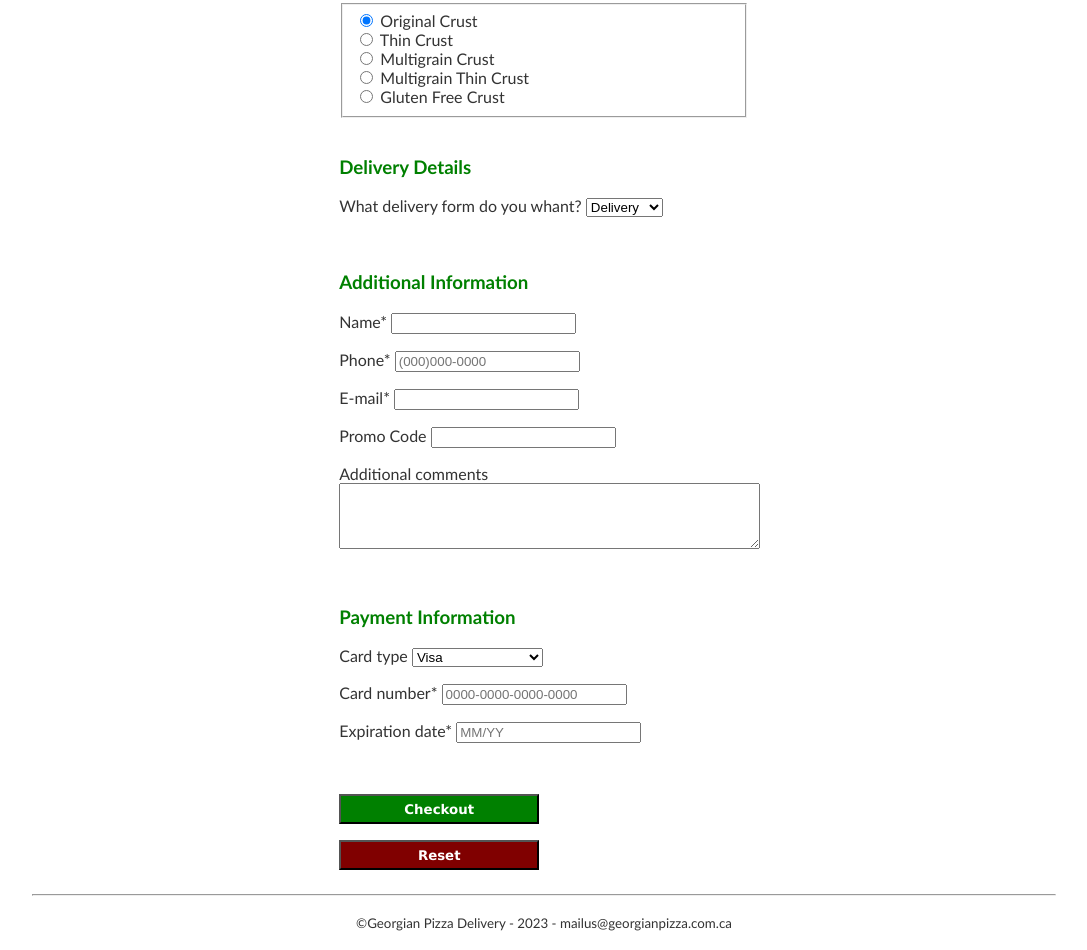
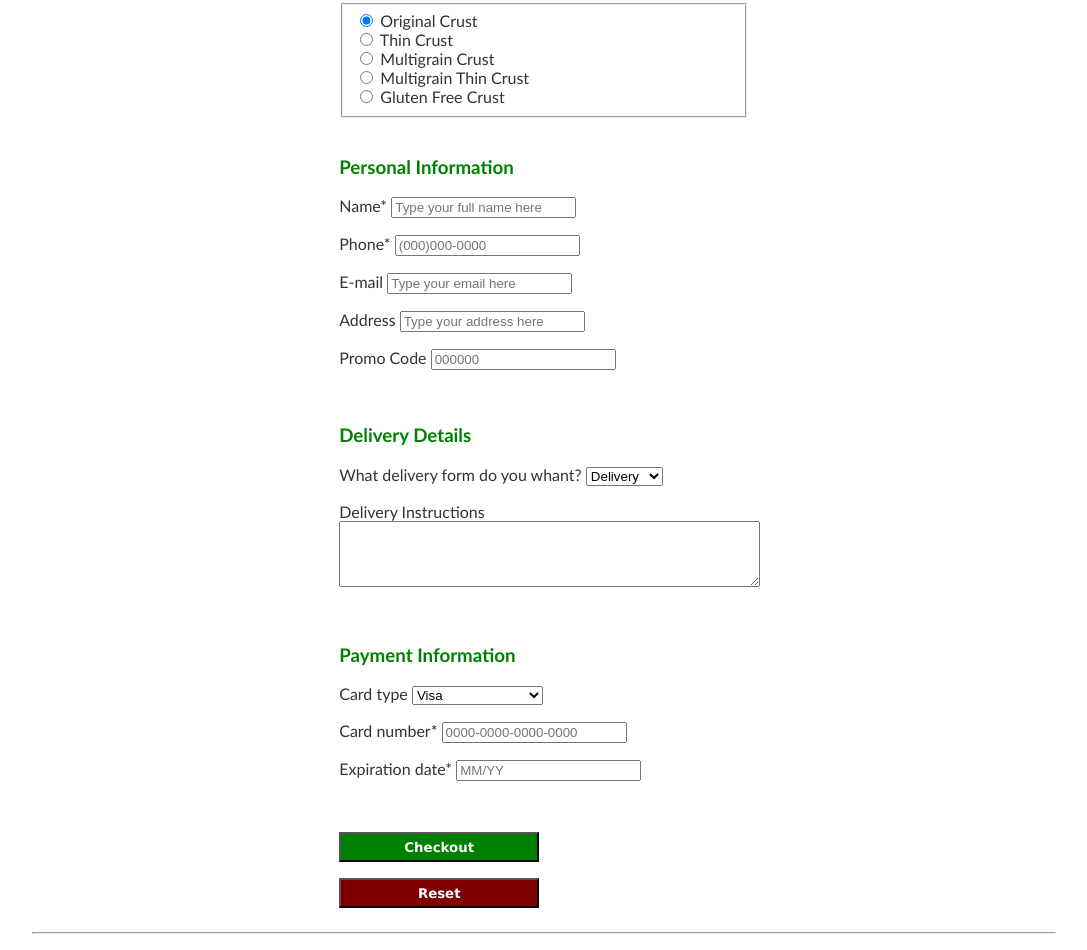
Before and after one commit to matiasmoretti/html-css-javascript-assignment1, a plain HTML site: page index.html in a window 1280 px wide. Shown: the part 1190-2140 px from the top of the page, without its empty margins (96-1183 px from the left). Drawn offline with Linux system fonts and the light colour scheme.

Commit message:
More fields and comments

```diff
--- a/index.html
+++ b/index.html
@@ -1,3 +1,7 @@
+<!--
+                        <a href="https://www.flaticon.com/free-icons/draw" title="draw icons">Draw icons created by lakonicon - Flaticon</a>
+-->
+
 <!DOCTYPE html>
 <html lang="en">
     <head>
@@ -22,10 +26,10 @@
             <Section>
                 <h2>Create your own pizza!</h2>
                 <small>Required fields are followed by *.</small>
-                <!-- Starting the form -->
+                <!-- Starting "Delivery Order" form here -->
                 <form action="subscribe.php" method="GET">
                     <br>
-                    <!-- First part - Configuring Pizza -->
+                    <!-- Section 1 - Configuring -->
                     <h3>Configuring your pizza</h3>
                     <p>
                         <label for="qtyPizzas">Number of Pizzas</label><span>*</span>
@@ -38,6 +42,7 @@
                             <option value="square">Square</option>
                         </select>
                     </p>
+                    <!-- Configuring subsection - Pizza size fieldset with radio buttons -->
                     <fieldset>
                         <legend>| Pizza size |</legend>
                         <div>
@@ -58,9 +63,10 @@
                         </div>
                     </fieldset>
                     <br>
-                    <!-- Second part - Toppings -->
+                    <!-- Section 2 - Toppings -->
                     <h3>Choose your toppings</h3>
                     <p>All pizzas came with cheese and tomato sauce, but you can custom your pizza adding some toppings.</p>
+                    <!-- Toppings subsection - Meals fieldset with checkboxes -->
                     <fieldset>
                         <legend>| Meals |</legend>
                         <div>
@@ -88,6 +94,7 @@
                             <label for="chicken">Roasted Chicken</label>
                         </div>
                     </fieldset>
+                    <!-- Toppings subsection - Cheese fieldset with checkboxes -->
                     <fieldset>
                         <legend>| Cheese |</legend>
                         <div>
@@ -111,6 +118,7 @@
                             <label for="parmesan">Parmesan</label>
                         </div>
                     </fieldset>
+                    <!-- Toppings subsection - Veg fieldset with checkboxes -->
                     <fieldset>
                         <legend>| Veg |</legend>
                         <div>
@@ -135,8 +143,9 @@
                         </div>
                     </fieldset>
                     <br>
-                    <!-- Third part - Crust -->
+                    <!-- Section 3 - Crust -->
                     <h3>Choose your crust</h3>
+                    <!-- Toppings subsection - Crust fieldset with radio buttons -->
                     <fieldset>
                         <div>
                             <input type="radio" id="original" name="crust" value="original" checked>
@@ -160,7 +169,30 @@
                         </div>
                     </fieldset>
                     <br>
-                    <!-- Fourth part - Delivery details -->
+                    <!-- Section 4 - Additional information fields -->
+                    <h3>Personal Information</h3>
+                    <p>
+                        <label for="name">Name</label><span>*</span>
+                        <input type="text" id="name" name="username" placeholder="Type your full name here" required>
+                    </p>
+                    <p>
+                        <label for="phone">Phone</label><span>*</span>
+                        <input type="tel" id="phone" name="phone" maxlength="13" placeholder="(000)000-0000" required>
+                    </p>
+                    <p>
+                        <label for="mail">E-mail</label>
+                        <input type="email" id="mail" name="mail" placeholder="Type your email here">
+                    </p>
+                    <p>
+                        <label for="address">Address</label>
+                        <input type="text" id="address" name="address" placeholder="Type your address here">
+                    </p>
+                    <p>
+                        <label for="promo">Promo Code</label>
+                        <input type="password" id="promo" maxlength="6" placeholder="000000" name="promo">
+                    </p>
+                    <br>
+                    <!-- Section 5 - Delivery details fields -->
                     <h3>Delivery Details</h3>
                     <p>
                         <label for="delivery">What delivery form do you whant?</label>
@@ -170,31 +202,12 @@
                             <option value="eatin">Eat-In</option>
                         </select>
                     </p>
-                    <br>
-                    <!-- Fifth part - Additional information fields -->
-                    <h3>Additional Information</h3>
                     <p>
-                        <label for="name">Name</label><span>*</span>
-                        <input type="text" id="name" name="username" required>
-                    </p>
-                    <p>
-                        <label for="phone">Phone</label><span>*</span>
-                        <input type="tel" id="phone" name="phone" maxlength="13" placeholder="(000)000-0000" required>
-                    </p>
-                    <p>
-                        <label for="mail">E-mail</label><span>*</span>
-                        <input type="email" id="mail" name="usermail" required>
-                    </p>
-                    <p>
-                        <label for="promo">Promo Code</label>
-                        <input type="password" id="promo" name="promo">
-                    </p>
-                    <p>
-                        <label for="comments">Additional comments</label>
+                        <label for="comments">Delivery Instructions</label>
                         <textarea id="comments" name="comments" rows="4" cols="50"></textarea>
                     </p>
                     <br>
-                    <!-- Sixth part - Payment fields -->
+                    <!-- Section 6 - Payment fields -->
                     <h3>Payment Information</h3>
                     <p>
                         <label for="card">Card type</label>
@@ -213,13 +226,14 @@
                         <input type="text" id="expiration" placeholder="MM/YY" maxlength="5" pattern="^(0[1-9]|1[0-2])\/([0-9]{2})$" required>
                     </p>
                     <br>
-                    <!-- Seventh part - Buttons -->
+                    <!-- Section 7 - Buttons -->
                     <p>
                         <button class="buttonSuccess" type="submit">Checkout</button>
                     </p>
                     <p>
                         <button class="buttonReset" type="reset">Reset</button>
                     </p>
+                <!-- Finishing "Delivery Order" form here -->
                 </form>
             </section>
         </main>
```
